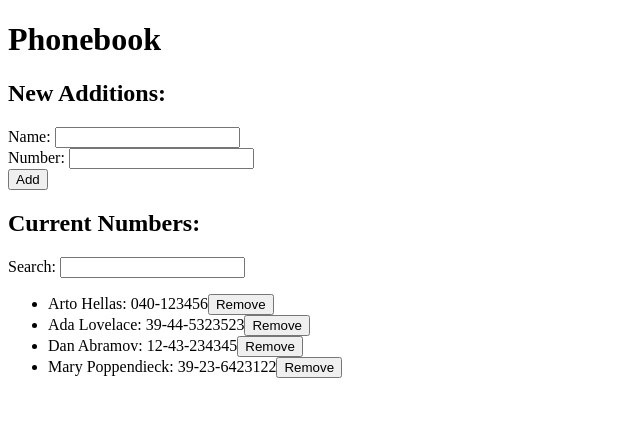
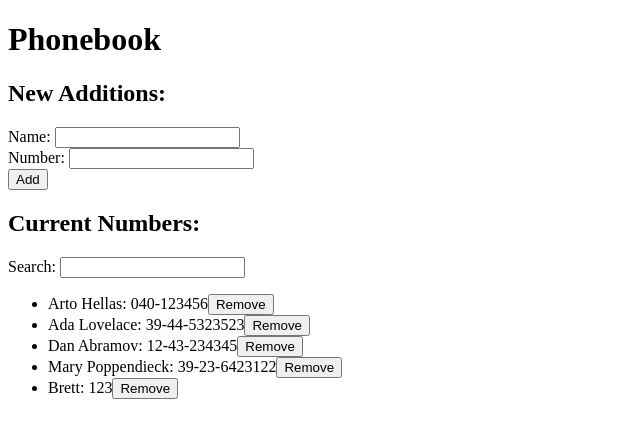
Before and after one commit to b-capra/fullstackopen, a React (Create React App) app in the folder part2/phonebook/: page / in a window 1280 px wide. Shown: the top 438 px of the page, without its empty margins (0-640 px from the left). Built offline with nearby package versions, Linux system fonts and the light colour scheme; data requests are answered from the project's data file.

Commit message:
Complete exercise 2.19

```diff
--- a/part2/phonebook/db.json
+++ b/part2/phonebook/db.json
@@ -19,6 +19,11 @@
       "name": "Mary Poppendieck",
       "number": "39-23-6423122",
       "id": 4
+    },
+    {
+      "name": "Brett",
+      "number": "123",
+      "id": 5
     }
   ]
 }
--- a/part2/phonebook/src/App.js
+++ b/part2/phonebook/src/App.js
@@ -3,12 +3,14 @@ import dataService from './services/phonebook'
 import Form from './component/Form'
 import Filter from './component/Filter'
 import List from './component/List'
+import Notification from './component/Notif'
 
 const App = () => {
   const [persons, setPersons] = useState([])
   const [newName, setNewName] = useState('')
   const [newNum, setNewNum] = useState('')
   const [searchTerm, setSearchTerm] = useState('')
+  const [message, setMessage] = useState(null)
 
   const handleNameInput = (event) => setNewName(event.target.value)
   const handleNumInput = (event) => setNewNum(event.target.value)
@@ -51,6 +53,14 @@ const App = () => {
       .update(id, updatedPerson)
       .then(returnedPerson => {
         setPersons(persons.map(person => person.id !== id ? person : returnedPerson))
+        setMessage(
+          `Changed ${returnedPerson.name}'s number to ${returnedPerson.number}`
+        )
+        setTimeout(() => {
+          setMessage(null)
+        }, 5000)
+        setNewName('')
+        setNewNum('')
       })
   }
 
@@ -67,6 +77,12 @@ const App = () => {
       .create(newPerson)
       .then(returnedPerson => {
         setPersons(persons.concat(returnedPerson))
+        setMessage(
+          `Added ${returnedPerson.name} to the phonebook`
+        )
+        setTimeout(() => {
+          setMessage(null)
+        }, 5000)
         setNewName('')
         setNewNum('')
       })
@@ -81,6 +97,7 @@ const App = () => {
   return (
     <div>
       <h1>Phonebook</h1>
+      <Notification message={message}/>
       <h2>New Additions:</h2>
       <Form onSubmit={addPerson}
         name={newName} chngName={handleNameInput}
--- /dev/null
+++ b/part2/phonebook/src/component/Notif.js
@@ -0,0 +1,25 @@
+import './Notif.css'
+
+const Notification = ({message}) => {
+  if (message === null) {
+    return null
+  }
+
+  const boxStyling = {
+    color: 'green',
+    background: 'lightgrey',
+    fontSize: '20px',
+    borderStyle: 'solid',
+    borderRadius: '5px',
+    padding: '10px',
+    margin: '10px'
+  }
+
+  return (
+    <div style={boxStyling}>
+      {message}
+    </div>
+  )
+}
+
+export default Notification
```
Also changed, not shown: part2/phonebook/src/component/Notif.css (added).
